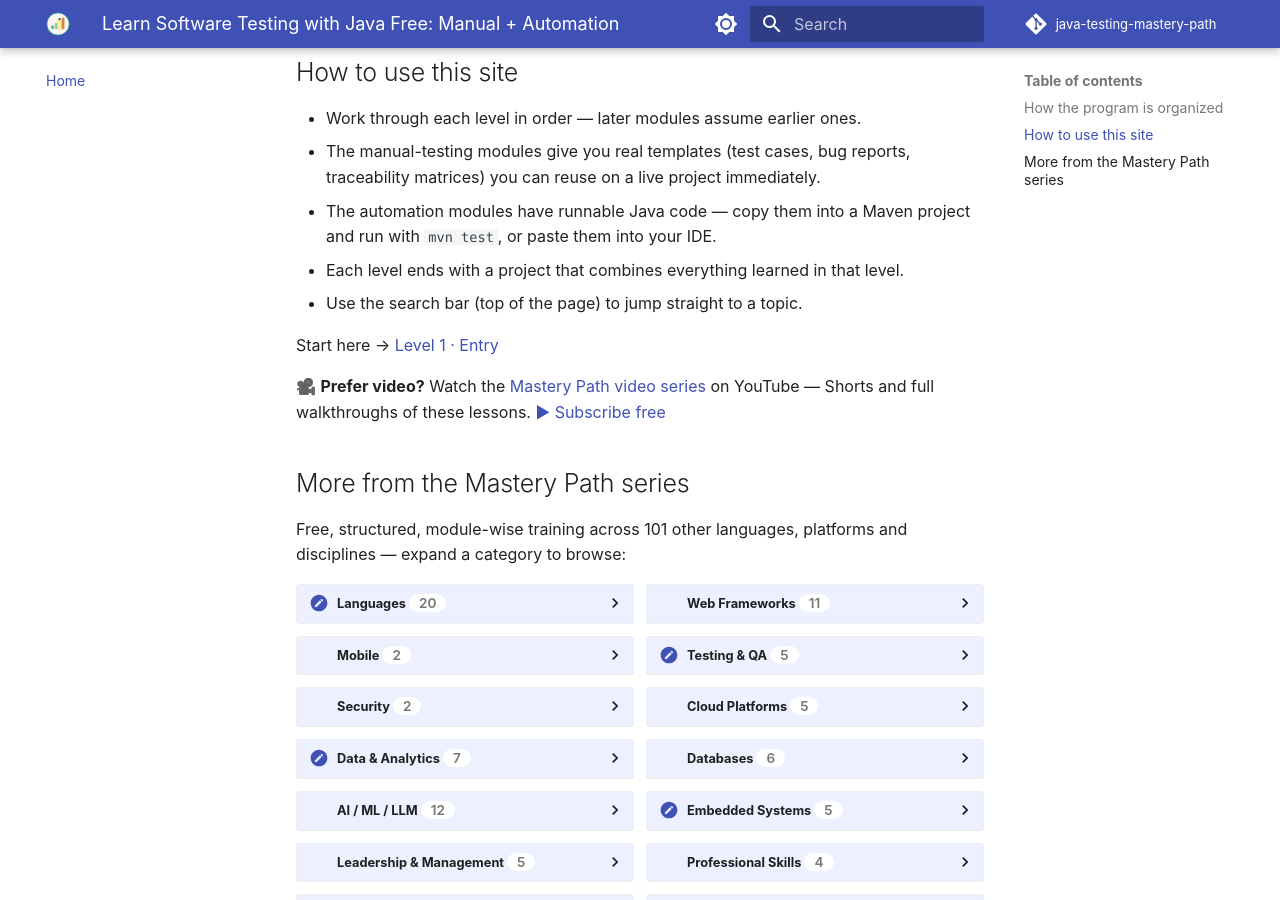
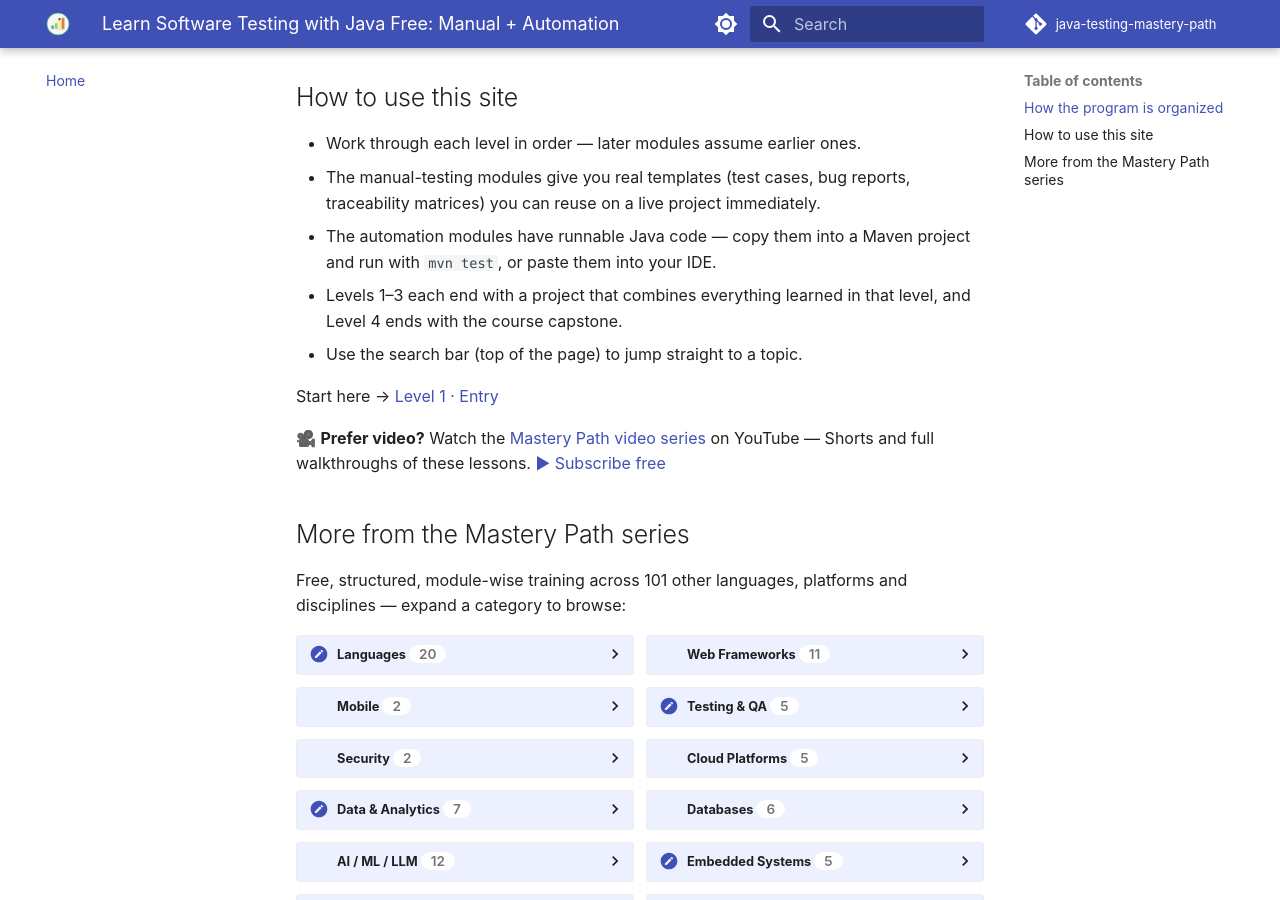
Before and after one commit to SIGILIPELLI/java-testing-mastery-path, an MkDocs documentation site: the page built from docs/index.md, in a window 1280 px wide and 900 px high, scrolled down 1215 px. Built offline with MkDocs 1.6.1 and Material for MkDocs 9.7.7, drawn with Linux system fonts in a browser that asks for light colours; comment, search, counter and statistics services are not loaded; some of the changed text lies outside the part shown.

Commit message:
Course home: state that Levels 1-3 end with a project and Level 4 with the capstone
Co-Authored-By: Claude Sonnet 5.5 <noreply@anthropic.com>

```diff
--- a/docs/index.md
+++ b/docs/index.md
@@ -8,8 +8,7 @@ description: "Free software testing and QA course using Java -- manual testing f
 A structured, module-wise software testing program that takes you from writing
 your first test case on paper to designing a production-grade automation
 framework — covering **both manual QA fundamentals and test automation in
-Java**, with templates, runnable code, and a hands-on project at the end of
-each level.
+Java**, with templates, runnable code, and a hands-on project at the end of Levels 1–3 and a capstone at the end of Level 4.
 
 ## How the program is organized
 
@@ -27,7 +26,7 @@ each level.
   traceability matrices) you can reuse on a live project immediately.
 - The automation modules have runnable Java code — copy them into a Maven
   project and run with `mvn test`, or paste them into your IDE.
-- Each level ends with a project that combines everything learned in that level.
+- Levels 1–3 each end with a project that combines everything learned in that level, and Level 4 ends with the course capstone.
 - Use the search bar (top of the page) to jump straight to a topic.
 
 Start here → [Level 1 · Entry](level-1/index.md)
```
